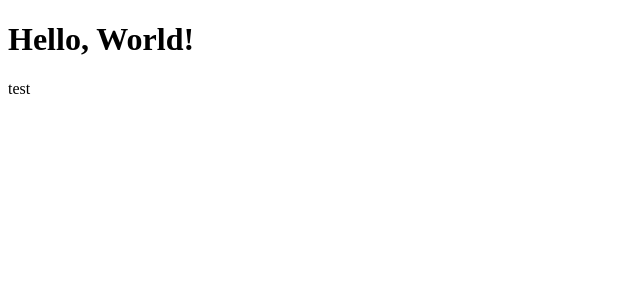
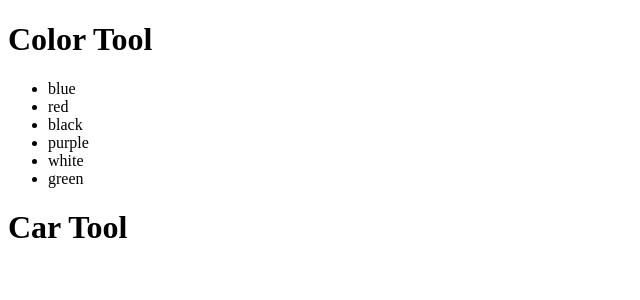
Before and after one commit to t4d-classes/bootcamp_09202021, a JavaScript app in the folder demo-app/: page / in a window 1280 px wide. Shown: the top 300 px of the page, without its empty margins (0-640 px from the left). Built offline with nearby package versions, Linux system fonts and the light colour scheme.

Commit message:
add exercise 2

```diff
--- /dev/null
+++ b/demo-app/src/components/CarTool.js
@@ -0,0 +1,9 @@
+
+
+export const CarTool = () => {
+  return (
+    <header>
+      <h1>Car Tool</h1>
+    </header>
+  );
+};
--- /dev/null
+++ b/demo-app/src/components/ColorTool.js
@@ -0,0 +1,22 @@
+
+
+export const ColorTool = () => {
+
+  return (
+    <>
+      <header>
+        <h1>Color Tool</h1>
+      </header>
+      <ul>
+        <li>blue</li>
+        <li>red</li>
+        <li>black</li>
+        <li>purple</li>
+        <li>white</li>
+        <li>green</li>
+      </ul>
+    </>
+  );
+
+
+};
--- a/demo-app/src/index.js
+++ b/demo-app/src/index.js
@@ -1,6 +1,10 @@
 import { render } from 'react-dom';
 
-import { HelloWorld } from './components/HelloWorld';
+import { ColorTool } from './components/ColorTool';
+import { CarTool } from './components/CarTool';
 
 // render(createElement(HelloWorld), document.querySelector('#root'));
-render(<HelloWorld />, document.querySelector('#root'));
+render(<>
+  <ColorTool />
+  <CarTool />
+</>, document.querySelector('#root'));
```
Also changed, not shown: demo-app/exercises/exercise-2.md (added, +13 -0 lines).
